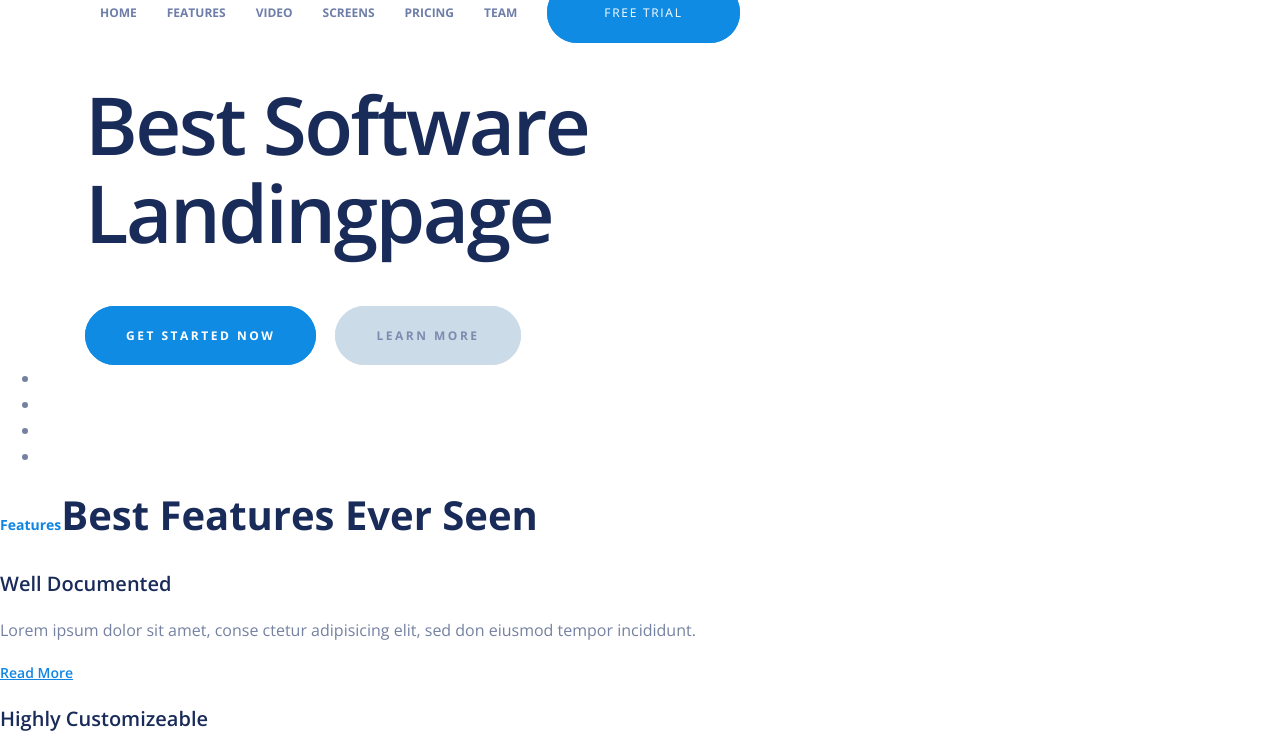
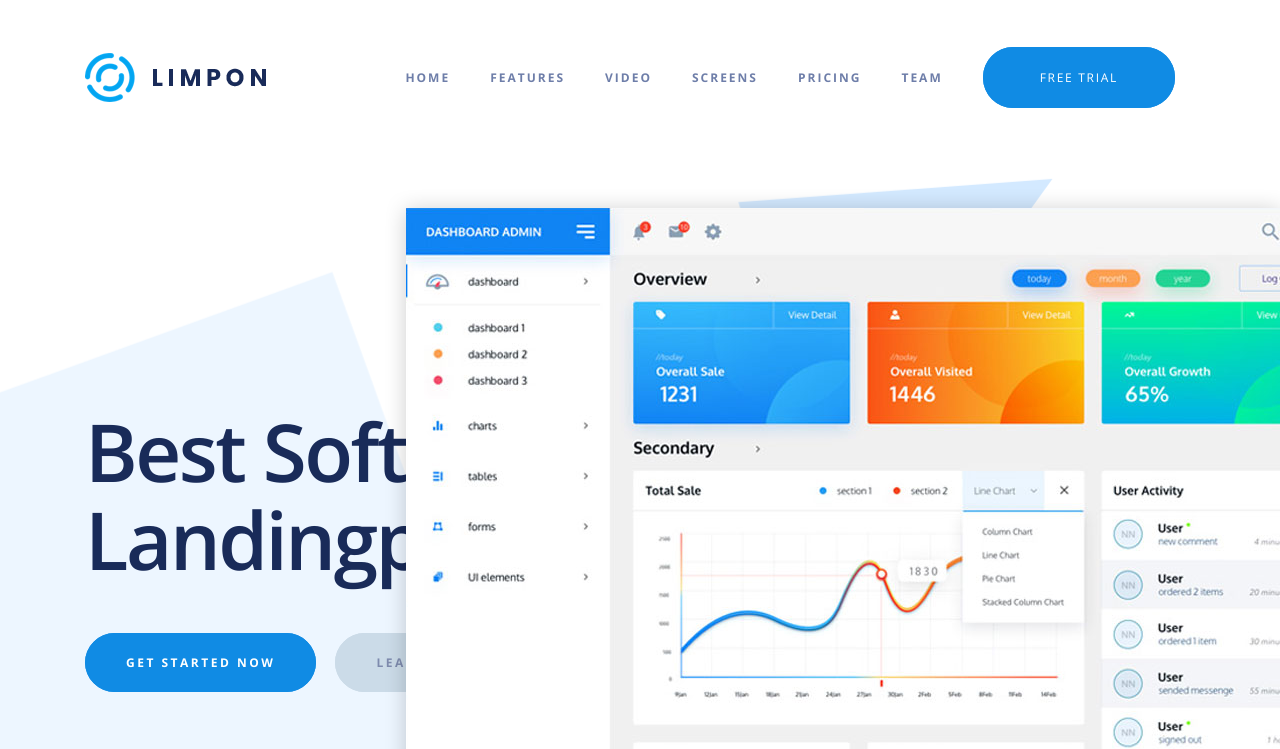
Before and after one commit to sirssd/Limpon, a plain HTML site: page index.html in a window 1280 px wide. Shown: the top 749 px of the page. Drawn offline with nearby package versions, Linux system fonts and the light colour scheme.

Commit message:
Сделал до  Page-Subscribe

```diff
--- a/css/main.css
+++ b/css/main.css
@@ -57,7 +57,8 @@ h1 {
     color: #1085e4;
 }
 
-.page-stat .title-h2, .page-screen .title-h2 {
+.page-stat .title-h2,
+.page-screen .title-h2 {
     text-align: center;
     margin: 0 auto;
 }
@@ -69,6 +70,20 @@ h1 {
 .wrap {
     max-width: 1110px;
     margin: 0 auto;
+}
+
+.box-header {
+    display: flex;
+    justify-content: space-between;
+    align-items: center;
+    margin-bottom: 305px;
+}
+
+.logo {
+    display: block;
+    background-image: url(../img/Home_logo.png);
+    width: 181px;
+    height: 49px;
 }
 
 .nav {
@@ -87,7 +102,20 @@ h1 {
 }
 
 .nav>li {
-    padding: 0 15px;
+    padding: 0 20px;
+    letter-spacing: 2px;
+}
+
+.screen-img {
+    display: block;
+    position: absolute;
+    background-image: url(../img/bg.png);
+    background-repeat: no-repeat;
+    background-size: cover;
+    width: 895px;
+    height: 740px;
+    top: 189px;
+    right: 0;
 }
 
 .btn-primary {
@@ -147,6 +175,46 @@ h1 {
 .btn-info:hover {
     background-color: #fff;
     color: #192b59;
+}
+
+.list-company {
+    list-style-type: none;
+    margin: 0;
+    padding: 0;
+    display: flex;
+    justify-content: space-between;
+    align-items: center;
+    margin: 0 auto;
+    max-width: 1110px;
+}
+
+.list-company-item {
+    font-display: block;
+}
+
+.company-one {
+    background-image: url(../img/token.png);
+    flex-basis: 198px;
+    height: 58px;
+
+}
+
+.company-two {
+    background-image: url(../img/magneto.png);
+    flex-basis: 200px;
+    height: 69px;
+}
+
+.company-three {
+    background-image: url(../img/boohoo.png);
+    flex-basis: 201px;
+    height: 47px;
+}
+
+.company-four {
+    background-image: url(../img/fractal.png);
+    flex-basis: 200px;
+    height: 69px;
 }
 
 .btn-group a+a {
@@ -276,7 +344,35 @@ h1 {
 
 /* PAGE -- (s) */
 
-.page-stat, .page-screen {
+.page-header {
+    background-image: url(../img/background_top.png);
+    background-repeat: no-repeat;
+    background-size: cover;
+    padding: 53px 0 330px 0;
+    position: relative;
+}
+
+.page-company {
+    background-color: #108be4;
+    background-image: url(../img/page-company.png);
+    background-repeat: no-repeat;
+    background-size: cover;
+    padding: 106px 0 99px 0;
+}
+
+.page-subscribe {
+    background: rgba(10, 32, 144, 1);
+    background: -moz-linear-gradient(-45deg, rgba(10, 32, 144, 1) 0%, rgba(35, 120, 205, 1) 100%);
+    background: -webkit-gradient(left top, right bottom, color-stop(0%, rgba(10, 32, 144, 1)), color-stop(100%, rgba(35, 120, 205, 1)));
+    background: -webkit-linear-gradient(-45deg, rgba(10, 32, 144, 1) 0%, rgba(35, 120, 205, 1) 100%);
+    background: -o-linear-gradient(-45deg, rgba(10, 32, 144, 1) 0%, rgba(35, 120, 205, 1) 100%);
+    background: -ms-linear-gradient(-45deg, rgba(10, 32, 144, 1) 0%, rgba(35, 120, 205, 1) 100%);
+    background: linear-gradient(135deg, rgba(10, 32, 144, 1) 0%, rgba(35, 120, 205, 1) 100%);
+    filter: progid:DXImageTransform.Microsoft.gradient(startColorstr='#0a2090', endColorstr='#2378cd', GradientType=1);
+}
+
+.page-stat,
+.page-screen {
     background-color: #edf6ff;
 }
 
@@ -284,7 +380,8 @@ h1 {
     padding: 116px 0 96px 0;
 }
 
-.page-plan, .page-screen {
+.page-plan,
+.page-screen {
     text-align: center;
 }
 
--- a/index.html
+++ b/index.html
@@ -45,7 +45,8 @@
 
 <body>
     <div class="page-header">
-        <div class="wrap">
+        <div class="wrap box-header">
+            <a href="" class="logo"></a>
             <ul class="nav">
                 <li><a href="" class="nav-item">Home</a></li>
                 <li><a href="" class="nav-item">Features</a></li>
@@ -65,15 +66,15 @@
                 <a href="" class="btn-secondary">learn more</a>
             </div>
         </div>
-
+        <div class="screen-img"></div>
     </div>
 
     <div class="page-company">
-        <ul>
-            <li></li>
-            <li></li>
-            <li></li>
-            <li></li>
+        <ul class="list-company">
+            <li class="list-company-item company-one"></li>
+            <li class="list-company-item company-two"></li>
+            <li class="list-company-item company-three"></li>
+            <li class="list-company-item company-four"></li>
         </ul>
     </div>
 
```
